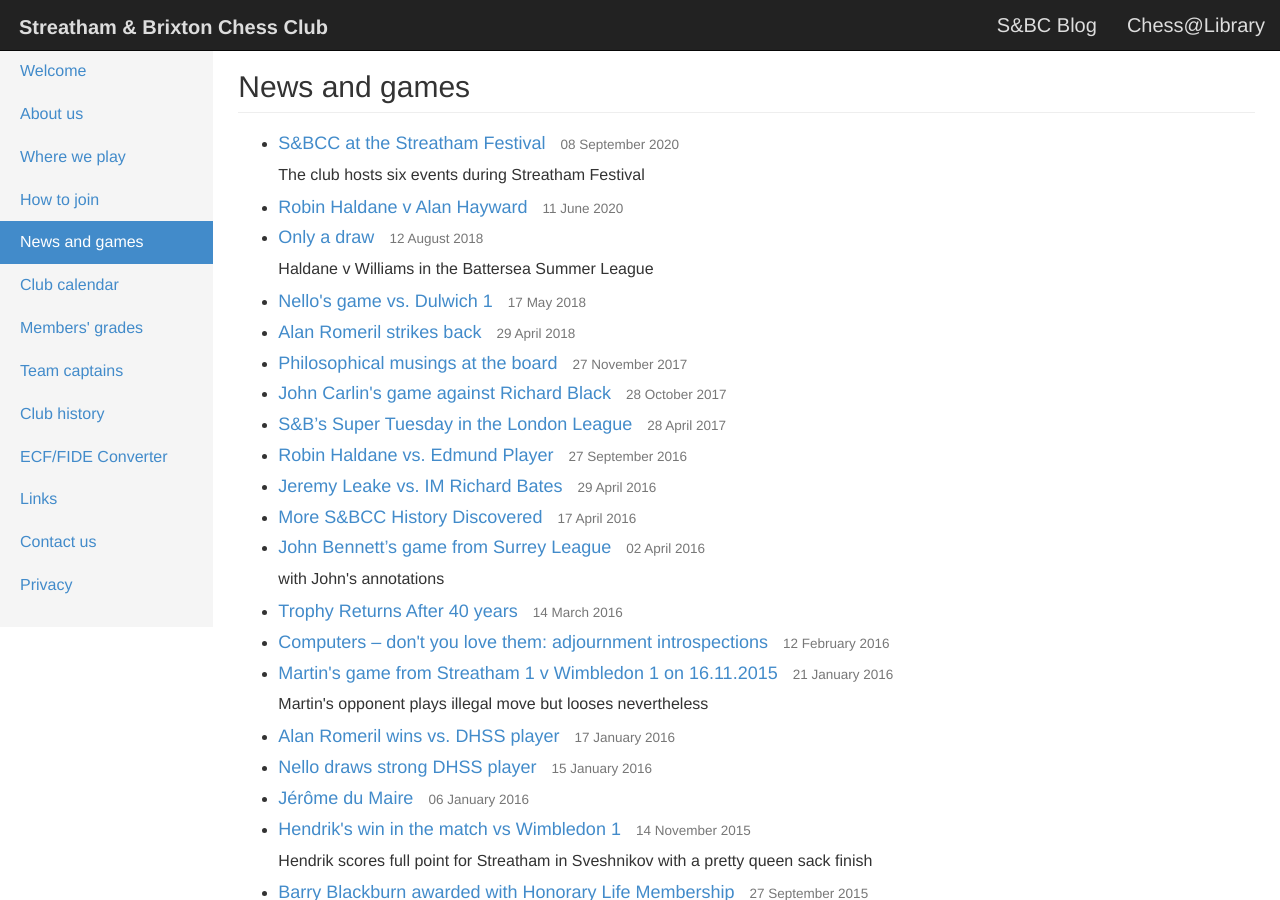
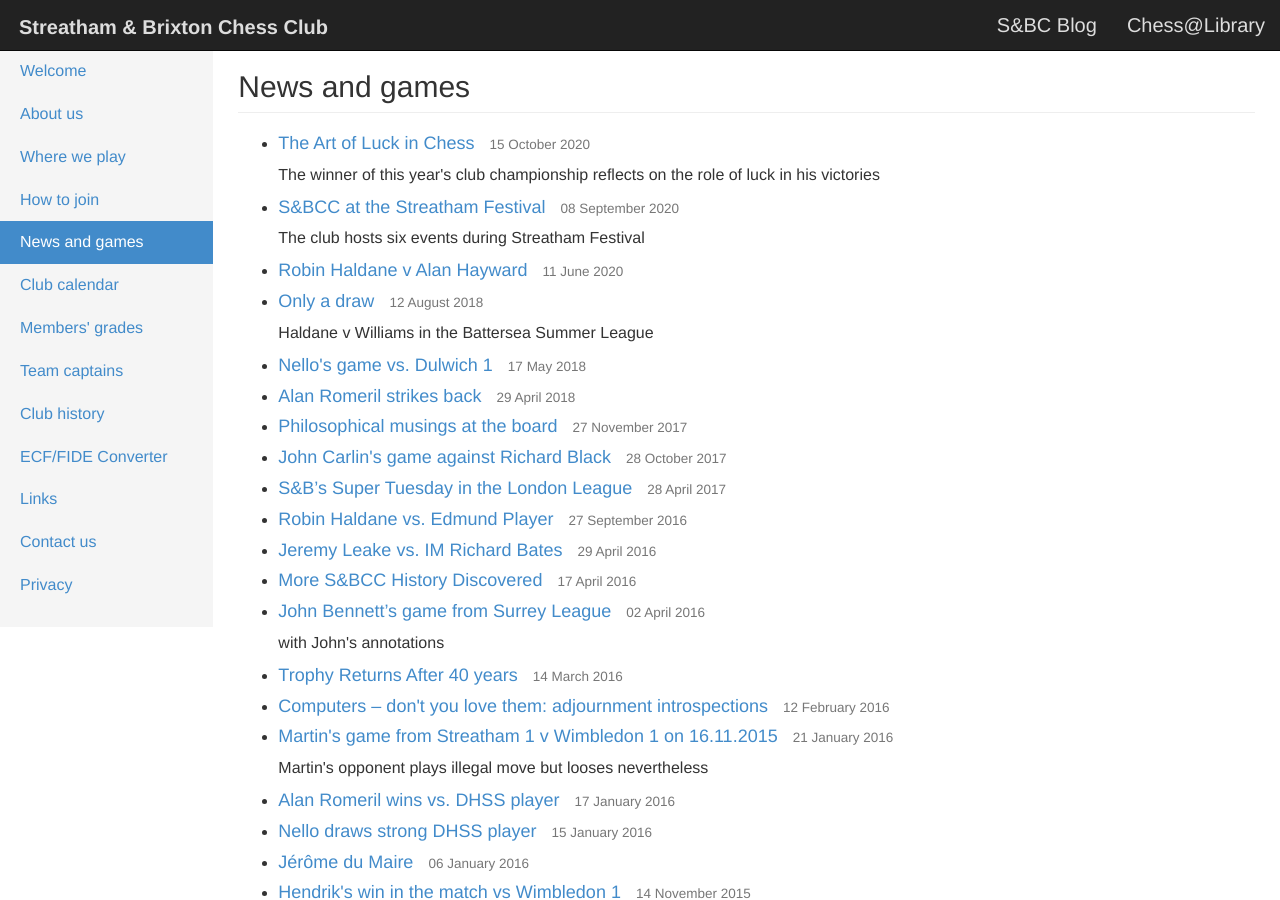
Before and after one commit to streathamchess/streathamchess.github.io, a Jekyll site: the page built from noticeboard/index.md, in a window 1280 px wide and 900 px high. Built offline with Jekyll 4.4.1, drawn with Linux system fonts in a browser that asks for light colours.

Commit message:
Update and rename luck-in-chess.md to 2020-10-15-luck-in-chess.md

```diff
--- a/_posts/luck-in-chess.md
+++ b/_posts/2020-10-15-luck-in-chess.md
@@ -1,3 +1,9 @@
+---
+title:  The Art of Luck in Chess
+author: Antony Hall
+description: The winner of this year's club championship reflects on the role of luck in his victories
+---
+
 Martin asked if I would consider writing a piece about my experiences in
 the recent S&BCC Club Championship, which I was fortunate enough to win.
 I realised I was quite lucky to win ~~some~~ most of my games, so I
```
